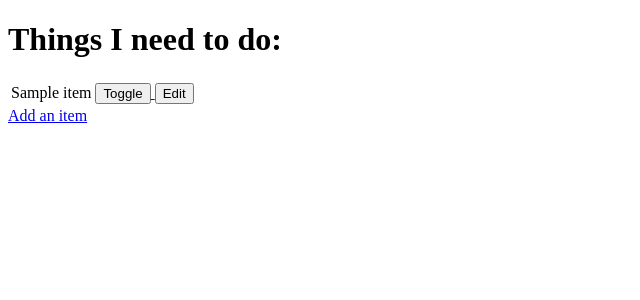
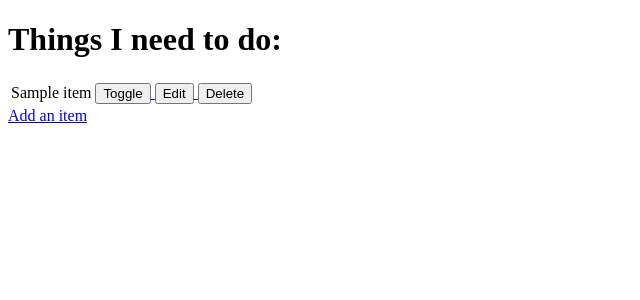
Before and after one commit to valerieniloinsigh31/pp4projectwalkthrough, a Django app: template todo/templates/todo/todo_list.html in a window 1280 px wide. Shown: the top 300 px of the page, without its empty margins (0-640 px from the left). Run offline with Django 3.2, Linux system fonts and the light colour scheme; the template is opened without the code that fills it: most values are stand-ins (such as "Sample title", 1, 10 or a date in 2020).

Commit message:
Add delete functionality

```diff
--- a/django_todo/urls.py
+++ b/django_todo/urls.py
@@ -23,4 +23,5 @@ urlpatterns = [
     path('add', views.add_item, name='add'),
     path('edit/<item_id>', views.edit_item, name='edit'),
     path('toggle/<item_id>', views.toggle_item, name='toggle')
+    path('delete/<item_id>', views.delete_item, name='delete')
 ]
--- a/todo/templates/todo/todo_list.html
+++ b/todo/templates/todo/todo_list.html
@@ -23,6 +23,9 @@
             <a href="/edit/{{ item.id }}">
                 <button>Edit</button>
             </a>
+            <a href="/delete/{{ item.id }}">
+                <button>Delete</button>
+            </a>
         </td>
         <td></td>
         <td></td>
--- a/todo/views.py
+++ b/todo/views.py
@@ -42,3 +42,8 @@ def toggle_item(request, item_id):
     item.done = not item.done
     item.save()
     return redirect('get_todo_list')
+
+def delete_item(request, item_id):
+    item = get_object_or_404(Item, id=item_id)
+    item.delete()
+    return redirect('get_todo_list')
```
